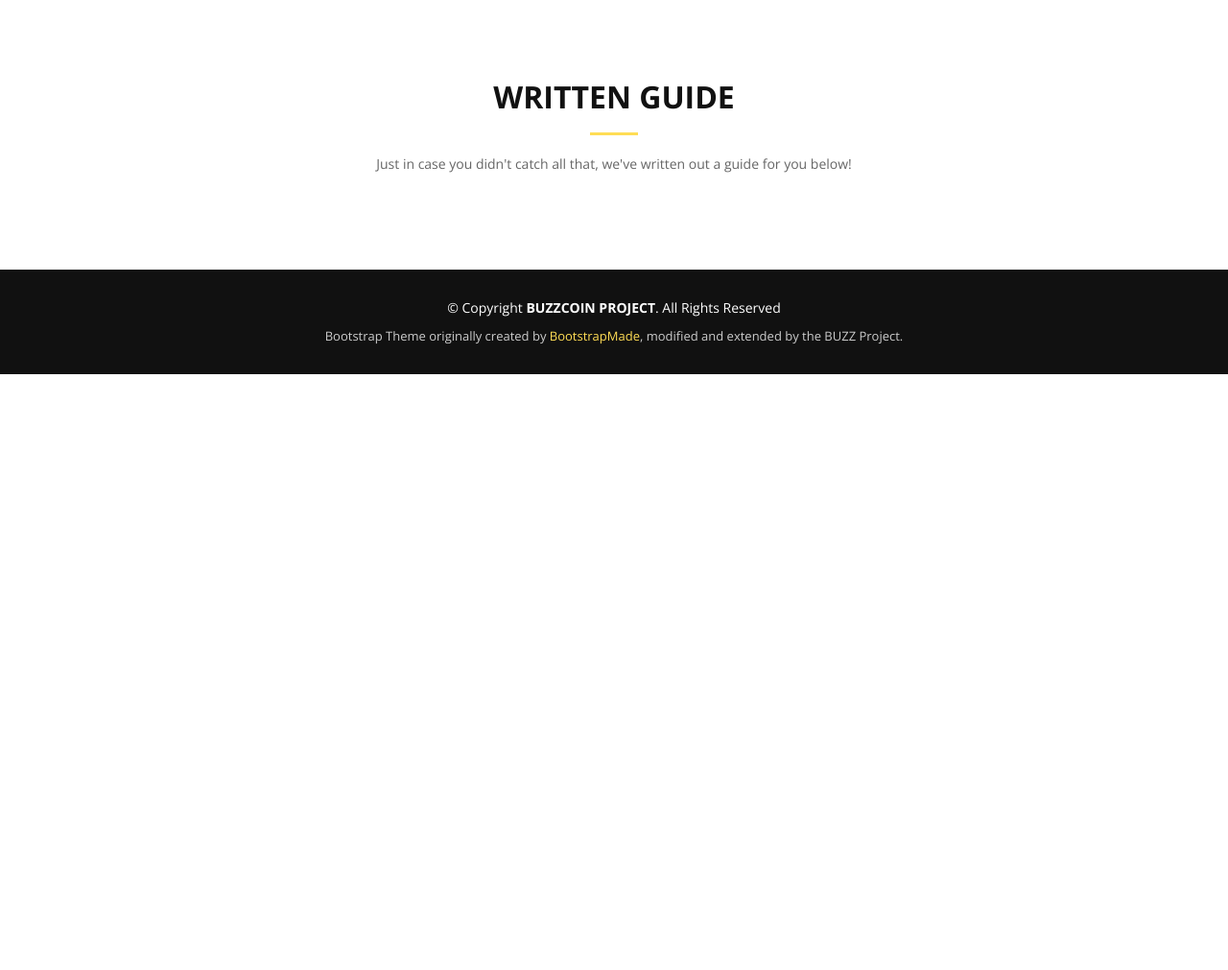
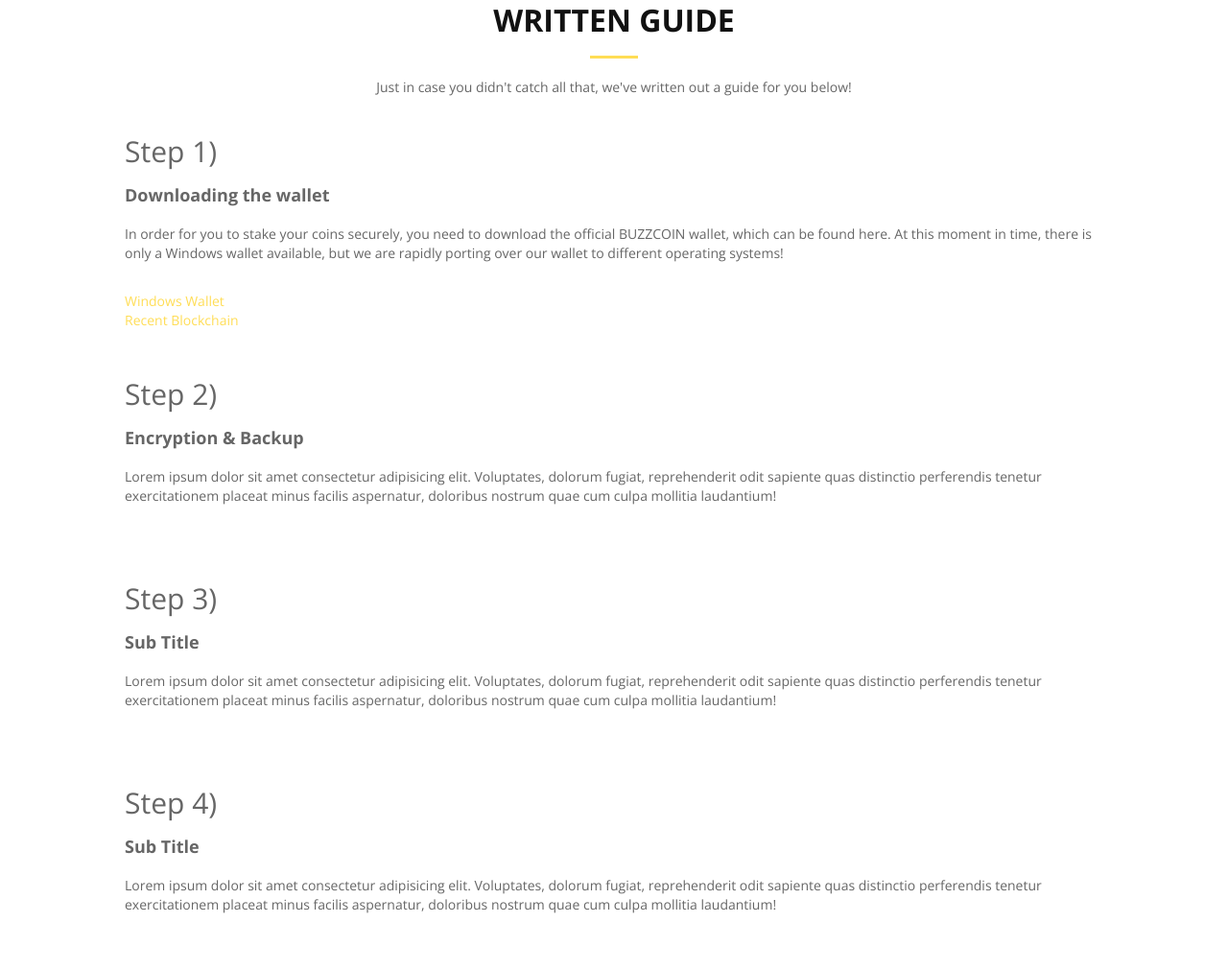
Before and after one commit to buzzcoin-project/site, a website: page get-started.html in a window 1280 px wide. Shown: the part 647-1658 px from the top of the page at 96% size. Before the commit the page ends 1037 px from the top, so only its background shows below. Drawn offline with nearby package versions, Linux system fonts and the light colour scheme.

Commit message:
Basic layout for guide setup

```diff
--- a/get-started.html
+++ b/get-started.html
@@ -75,7 +75,7 @@
           <h3 class="section-title">GET STARTED QUICK!</h3>
           <div class="section-title-divider"></div>
           <p class="section-description">Follow this quick video on getting started.</p>
-          <p class="section-description">Our fellow community member <a href="https://www.youtube.com/channel/UCX5w014JytC7qG1y4VoW-hA">Bitcoin Guvnor</a> produced this very short and simple video explaining on how to setup the BUZZCOIN Wallet for staking. Show him some support for making this very informal video!</p>
+          <p class="section-description">Our fellow community member <a href="https://www.youtube.com/channel/UCX5w014JytC7qG1y4VoW-hA">Bitcoin Guvnor</a> produced this very short and simple video explaining on how to setup the BUZZCOIN Wallet for staking. Show him some support by checking out his channel!</p>
           <div class="video">
             <iframe width="560" height="315" src="https://www.youtube.com/embed/hnTx3uY2rUk" frameborder="0" allowfullscreen></iframe>
           </div>
@@ -87,13 +87,38 @@
   <!--==========================
   Guide
 ============================-->
-  <section id="downloads">
+  <section id="guide">
     <div class="container downloads-container wow fadeInUp">
       <div class="row">
         <div class="col-md-12">
           <h4 class="section-title">Written Guide</h4>
           <div class="section-title-divider"></div>
           <p class="section-description">Just in case you didn't catch all that, we've written out a guide for you below!</p>
+        </div>
+        <div class="steps">
+          <div class="step">
+            <h2>Step 1)</h2>
+            <h4><b>Downloading the wallet</b></h4>
+            <p class="explanation">In order for you to stake your coins securely, you need to download the official BUZZCOIN wallet, which can be found here. At this moment in time, there is only a Windows wallet available, but we are rapidly porting over our wallet to different operating systems!</p>
+            <a href="https://mega.nz/#!YQElAYrQ!9CbQwoPHuIgyJoBvImGaejB-9qs8_EQaNnXXwiOfJtQ">Windows Wallet</a>
+            <br>
+            <a href="https://mega.nz/#!CMgAFLbJ!1kzPoI5UVNzsmrRPkr9fGWBFa6ecU0gZnLEACSYYaxs">Recent Blockchain</a>
+          </div>
+          <div class="step">
+            <h2>Step 2)</h2>
+            <h4><b>Encryption & Backup</b></h4>
+            <p class="explanation">Lorem ipsum dolor sit amet consectetur adipisicing elit. Voluptates, dolorum fugiat, reprehenderit odit sapiente quas distinctio perferendis tenetur exercitationem placeat minus facilis aspernatur, doloribus nostrum quae cum culpa mollitia laudantium!</p>
+          </div>
+          <div class="step">
+            <h2>Step 3)</h2>
+            <h4><b>Sub Title</b></h4>
+            <p class="explanation">Lorem ipsum dolor sit amet consectetur adipisicing elit. Voluptates, dolorum fugiat, reprehenderit odit sapiente quas distinctio perferendis tenetur exercitationem placeat minus facilis aspernatur, doloribus nostrum quae cum culpa mollitia laudantium!</p>
+          </div>
+          <div class="step">
+            <h2>Step 4)</h2>
+            <h4><b>Sub Title</b></h4>
+            <p class="explanation">Lorem ipsum dolor sit amet consectetur adipisicing elit. Voluptates, dolorum fugiat, reprehenderit odit sapiente quas distinctio perferendis tenetur exercitationem placeat minus facilis aspernatur, doloribus nostrum quae cum culpa mollitia laudantium!</p>
+          </div>
         </div>
       </div>
     </div>
```
